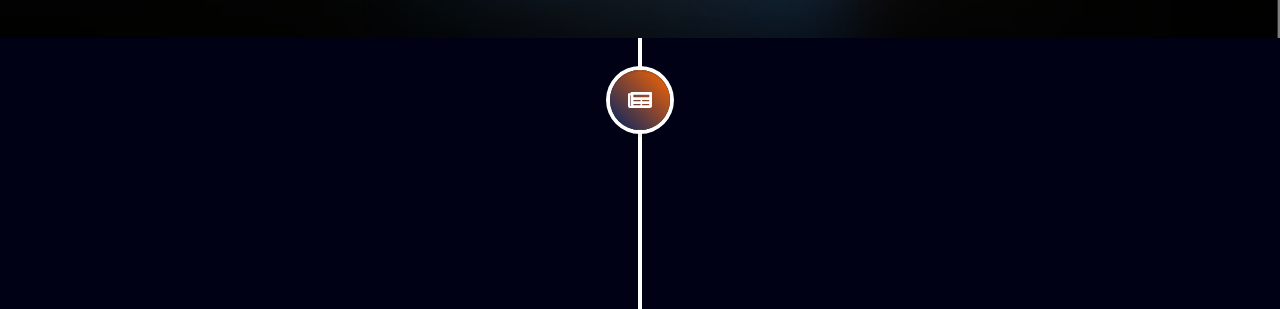
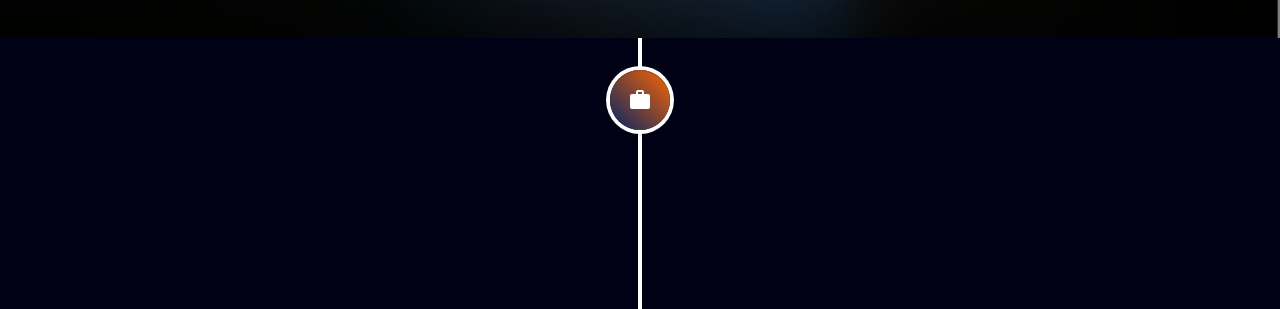
Before and after one commit to Marvin-Deng/Personal-Portfolio, a React (Create React App) app: page /about in a window 1280 px wide. Shown: the part 442-751 px from the top of the page. Built offline with nearby package versions, Linux system fonts and the light colour scheme; some icons are missing.

Commit message:
Minor content update

```diff
--- a/src/components/Timeline/Timeline.js
+++ b/src/components/Timeline/Timeline.js
@@ -23,7 +23,7 @@ const Timeline = () => {
         >
           <h3>{element.title}</h3>
           <h4>{element.subtitle}</h4>
-          <p style = {{fontSize: '18px'}}>{element.content}</p>
+          <p style = {{fontSize: '17px'}}>{element.content}</p>
         </VerticalTimelineElement>
       ))}
     </VerticalTimeline>
--- a/src/components/Timeline/TimelineElements.js
+++ b/src/components/Timeline/TimelineElements.js
@@ -4,11 +4,18 @@ import { FaGlobeAmericas, FaBrain, FaNewspaper } from "react-icons/fa";
 
 export const timelineElements = [
     {
+        title: 'DevX',
+        subtitle: 'Software Developer',
+        date: 'October 2023',
+        icon: <WorkIcon />,
+        content: 'Helped to develop Digityle, a fashion recommendation app which uses generative AI models',
+    },
+    {
         title: 'Daily Bruin Newspaper',
         subtitle: 'Software Engineering Intern',
         date: 'October 2023',
         icon: <FaNewspaper />,
-        content: 'Played a key role in the development and maintenance of external websites for the Daily Bruin using React and Django',
+        content: 'Played a key role in the development and maintenance of external websites for the Daily Bruin using React',
     },
     {
         title: 'Codepath WEB103',
```
